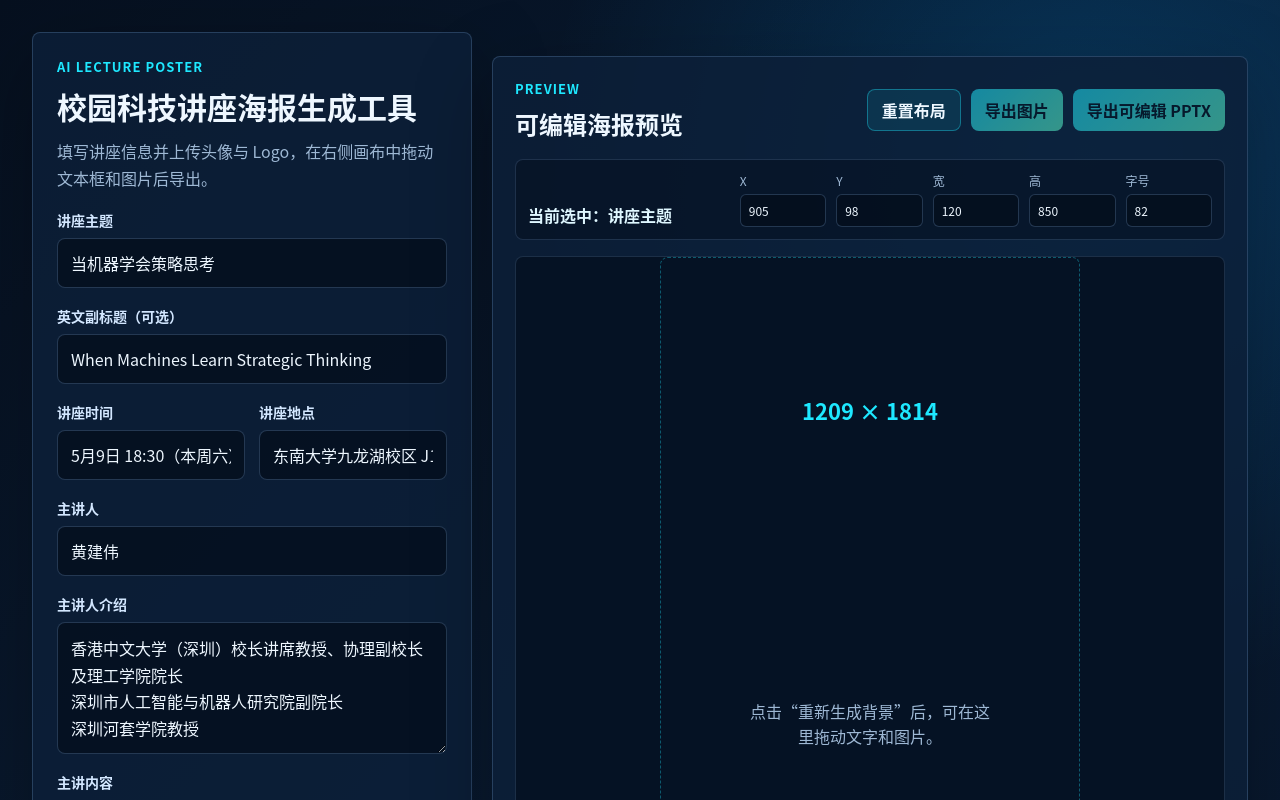
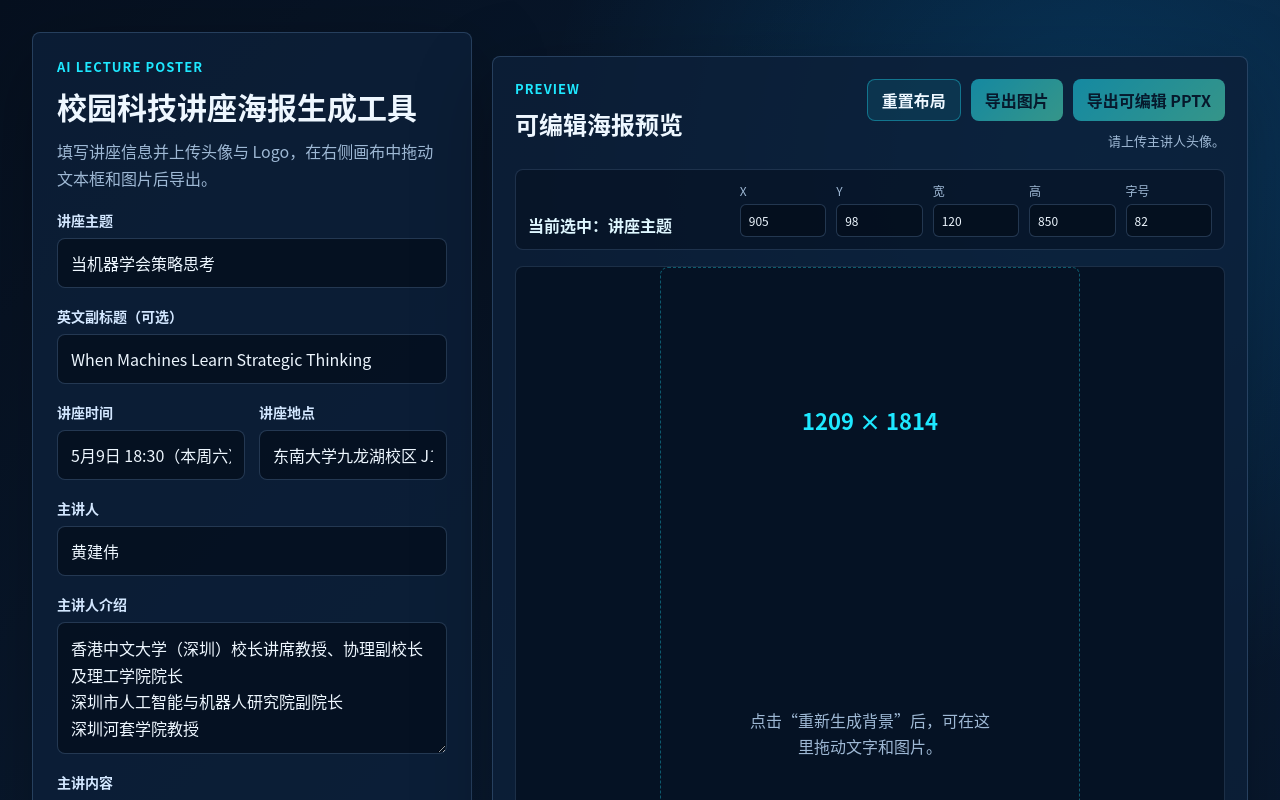
Before and after one commit to liudahou/Poster-Maker, a Next.js app: page / in a window 1280 px wide. Shown: the top 800 px of the page. Built offline with nearby package versions, Linux system fonts and the light colour scheme.

Commit message:
Show export disabled reason

```diff
--- a/app/globals.css
+++ b/app/globals.css
@@ -214,6 +214,17 @@ textarea {
   min-height: 42px;
   padding: 0 14px;
   white-space: nowrap;
+}
+
+.toolbar-hint {
+  grid-column: 1 / -1;
+  justify-self: end;
+  max-width: 420px;
+  margin: 0;
+  color: var(--muted);
+  font-size: 13px;
+  line-height: 1.5;
+  text-align: right;
 }
 
 .error,
@@ -562,4 +573,10 @@ textarea {
   .toolbar-actions {
     grid-template-columns: 1fr;
   }
+
+  .toolbar-hint {
+    justify-self: stretch;
+    max-width: none;
+    text-align: left;
+  }
 }
--- a/app/page.tsx
+++ b/app/page.tsx
@@ -59,6 +59,16 @@ const requiredFields: Array<keyof PosterFields> = [
   "organizer"
 ];
 
+const fieldLabels: Partial<Record<keyof PosterFields, string>> = {
+  topic: "讲座主题",
+  time: "讲座时间",
+  location: "讲座地点",
+  speakerName: "主讲人",
+  speakerIntro: "主讲人介绍",
+  content: "主讲内容",
+  organizer: "主办单位"
+};
+
 const editableTextKeys = new Set<PosterTextKey>([
   "topic",
   "topicEn",
@@ -86,9 +96,35 @@ export default function Home() {
   const [error, setError] = useState<string>("");
   const [isWorking, setIsWorking] = useState(false);
 
+  const missingRequiredFieldLabels = useMemo(() => {
+    return requiredFields
+      .filter((name) => !fields[name].trim())
+      .map((name) => fieldLabels[name] ?? name);
+  }, [fields]);
+
   const canGenerate = useMemo(() => {
-    return requiredFields.every((name) => fields[name].trim()) && avatar && logos.length > 0;
-  }, [avatar, fields, logos.length]);
+    return missingRequiredFieldLabels.length === 0 && Boolean(avatar) && logos.length > 0;
+  }, [avatar, logos.length, missingRequiredFieldLabels.length]);
+
+  const exportDisabledReason = useMemo(() => {
+    if (isWorking) {
+      return status || "正在处理当前任务，请稍候。";
+    }
+
+    if (missingRequiredFieldLabels.length > 0) {
+      return `请填写：${missingRequiredFieldLabels.join("、")}。`;
+    }
+
+    if (!avatar) {
+      return "请上传主讲人头像。";
+    }
+
+    if (logos.length === 0) {
+      return "请上传至少一个 Logo。";
+    }
+
+    return "";
+  }, [avatar, isWorking, logos.length, missingRequiredFieldLabels, status]);
 
   const selectedElement = layout.find((element) => element.id === selectedId) ?? layout[0];
 
@@ -487,12 +523,25 @@ export default function Home() {
               <button className="ghost-action" type="button" onClick={resetLayout}>
                 重置布局
               </button>
-              <button className="primary-action compact-action" disabled={!canGenerate || isWorking} type="button" onClick={exportImage}>
+              <button
+                className="primary-action compact-action"
+                disabled={!canGenerate || isWorking}
+                title={exportDisabledReason || "导出 PNG 图片"}
+                type="button"
+                onClick={exportImage}
+              >
                 导出图片
               </button>
-              <button className="primary-action compact-action" disabled={!canGenerate || isWorking} type="button" onClick={exportPptx}>
+              <button
+                className="primary-action compact-action"
+                disabled={!canGenerate || isWorking}
+                title={exportDisabledReason || "导出可编辑 PPTX"}
+                type="button"
+                onClick={exportPptx}
+              >
                 导出可编辑 PPTX
               </button>
+              {exportDisabledReason ? <p className="toolbar-hint">{exportDisabledReason}</p> : null}
             </div>
           </div>
 
```
